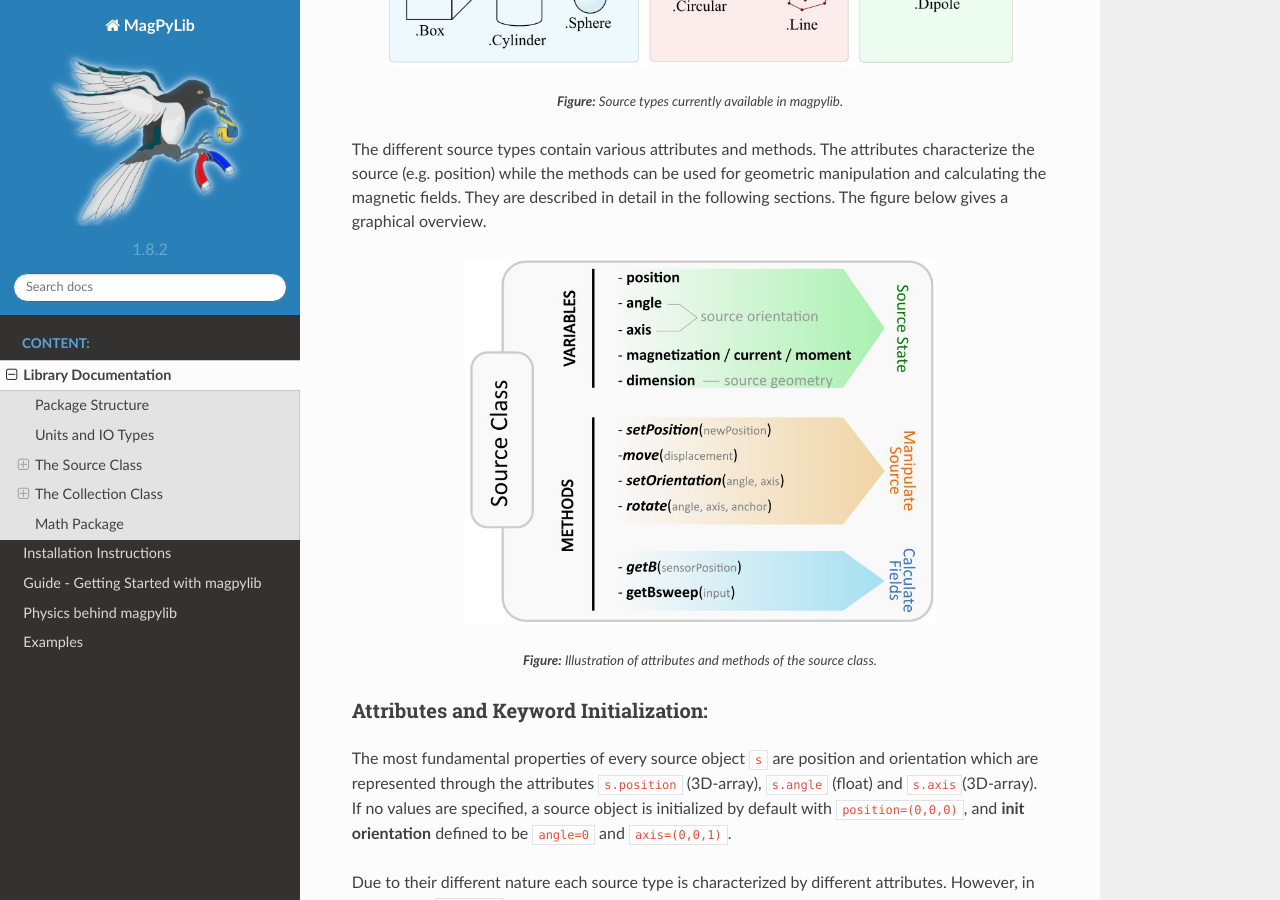
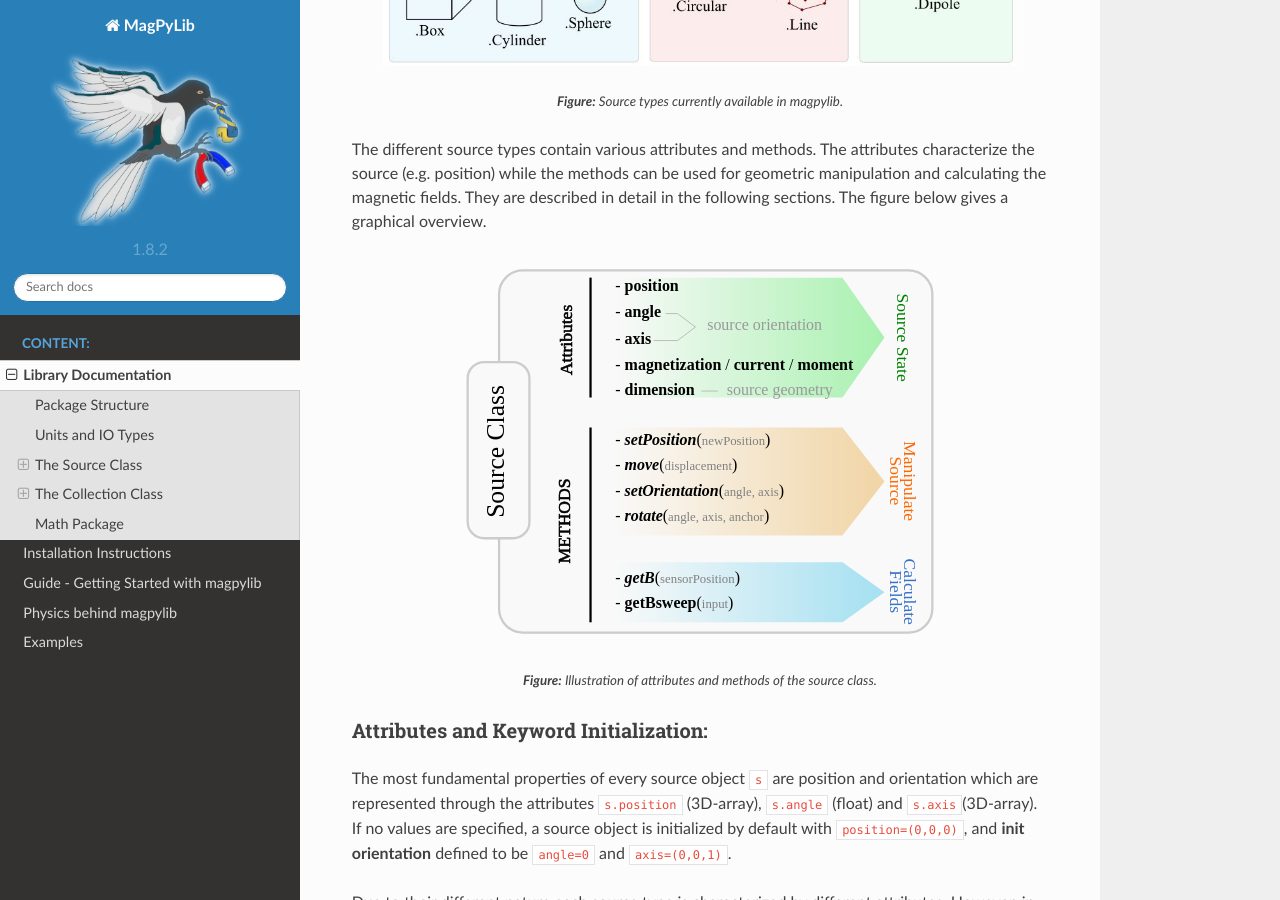
Before and after one commit to magpylib/magpylib, a Sphinx documentation site: the page built from docs/_pages/0_documentation.md, in a window 1280 px wide and 900 px high, scrolled down 2061 px. Built offline with Sphinx 7.4.7 and the Read the Docs theme 2.0.0, drawn with Linux system fonts in a browser that asks for light colours; formulas are drawn with MathJax 3; pages that are not in the unit, such as notebooks, are missing from menus; the version number is read from the project's files by our own code.

Commit message:
use source_vars_methos svg image

````diff
--- a/docs/_pages/0_documentation.md
+++ b/docs/_pages/0_documentation.md
@@ -61,7 +61,7 @@ This is the core class of the library. The idea is that source objects represent
 The different source types contain various attributes and methods. The attributes characterize the source (e.g. position) while the methods can be used for geometric manipulation and calculating the magnetic fields. They are described in detail in the following sections. The figure below gives a graphical overview.
 
 ```eval_rst
-.. image:: ../_static/images/documentation/sourceVars_Methods.JPG
+.. image:: ../_static/images/documentation/sourceVars_Methods.svg
    :align: center
    :scale: 60 %
 ```
````
Also changed, not shown: docs/_static/images/documentation/sourceVars_Methods.svg (added).
